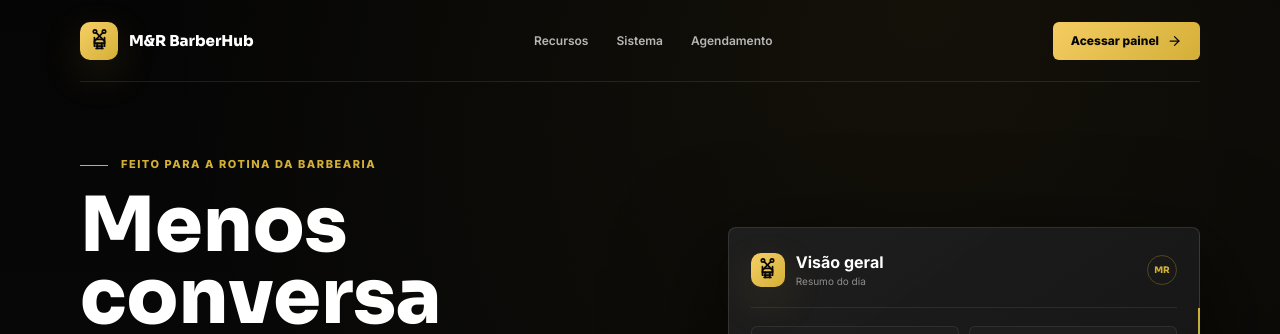
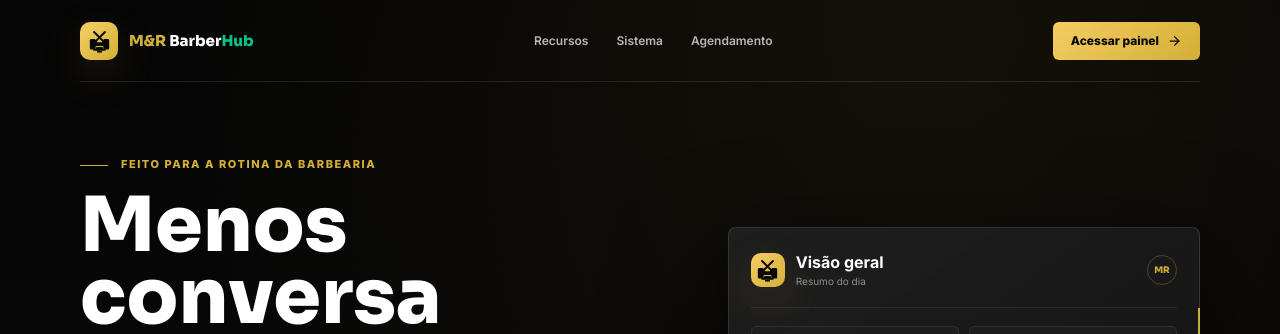
Before and after one commit to ncks333/Saas-dos-bigodes, a React (Vite) app in the folder frontend/: page / in a window 1280 px wide. Shown: the top 334 px of the page. Built offline with nearby package versions, Linux system fonts and the light colour scheme; no server answers.

Commit message:
fix: alinha logo com identidade correta

```diff
--- a/frontend/src/MarketingPages.tsx
+++ b/frontend/src/MarketingPages.tsx
@@ -27,24 +27,22 @@ const productFeatures = [
 ];
 
 function Brand() {
-  return <a className="marketing-brand" href="/" aria-label="M&R BarberHub — início"><BrandMark/><strong>M&amp;R BarberHub</strong></a>;
+  return <a className="marketing-brand" href="/" aria-label="M&R BarberHub — início"><BrandMark/><strong><span>M&amp;R</span> Barber<span>Hub</span></strong></a>;
 }
 
 function BrandMark() {
   return <span className="brand-symbol" aria-hidden="true">
     <svg viewBox="0 0 48 48" role="img">
-      <path d="M16 29h16"/>
-      <path d="M15 19v15"/>
-      <path d="M33 19v15"/>
-      <path d="M18 34h12"/>
-      <path d="M20 22h8c3 0 5 2 5 5v2H15v-2c0-3 2-5 5-5Z"/>
-      <path d="M18 38h12"/>
-      <path d="M20 29v9"/>
-      <path d="M28 29v9"/>
-      <path d="m18 10 12 12"/>
-      <path d="m30 10-12 12"/>
-      <circle cx="16" cy="8" r="3"/>
-      <circle cx="32" cy="8" r="3"/>
+      <path className="chair-fill" d="M8 24c0-1.3 1-2.3 2.3-2.3h5.1c1.3 0 2.3 1 2.3 2.3v12.8c0 1.3-1 2.3-2.3 2.3h-5.1A2.3 2.3 0 0 1 8 36.8V24Z"/>
+      <path className="chair-fill" d="M30.3 24c0-1.3 1-2.3 2.3-2.3h5.1c1.3 0 2.3 1 2.3 2.3v12.8c0 1.3-1 2.3-2.3 2.3h-5.1c-1.3 0-2.3-1-2.3-2.3V24Z"/>
+      <path className="chair-fill" d="M16 30c0-1.6 1.3-2.9 2.9-2.9h10.2c1.6 0 2.9 1.3 2.9 2.9v3H16v-3Z"/>
+      <rect className="chair-fill" x="18.2" y="34.8" width="11.6" height="4.5" rx="1.5"/>
+      <path className="chair-fill" d="M20 41h8v3h-8z"/>
+      <path className="chair-fill" d="M14 38h20v3H14z"/>
+      <path className="scissor-stroke" d="m15 10 18 18"/>
+      <path className="scissor-stroke" d="m33 10-18 18"/>
+      <circle className="scissor-stroke" cx="15" cy="28" r="3.3"/>
+      <circle className="scissor-stroke" cx="33" cy="28" r="3.3"/>
     </svg>
   </span>;
 }
--- a/frontend/src/marketing.css
+++ b/frontend/src/marketing.css
@@ -53,17 +53,32 @@
 }
 
 .brand-symbol svg {
-  width: 27px;
-  height: 27px;
+  width: 29px;
+  height: 29px;
+}
+
+.brand-symbol .chair-fill {
+  fill: currentColor;
+}
+
+.brand-symbol .scissor-stroke {
   fill: none;
   stroke: currentColor;
   stroke-linecap: round;
   stroke-linejoin: round;
-  stroke-width: 3;
+  stroke-width: 3.2;
 }
 
 .marketing-brand strong {
   font: 800 15px/1 "Sora", sans-serif;
+}
+
+.marketing-brand strong span:first-child {
+  color: var(--gold);
+}
+
+.marketing-brand strong span:last-child {
+  color: var(--emerald);
 }
 
 .marketing-nav nav {
```
Also changed, not shown: frontend/public/favicon.svg.
